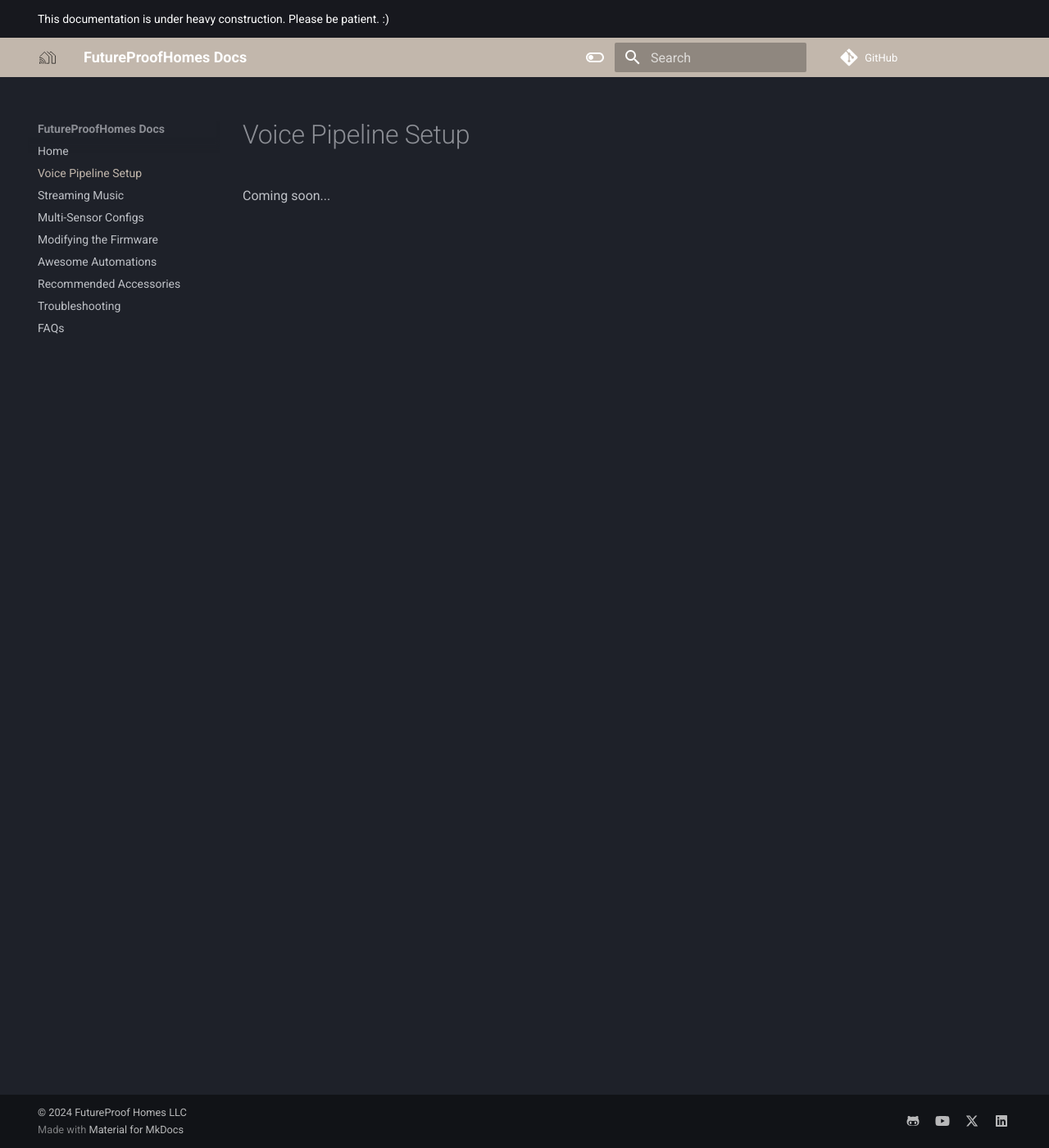
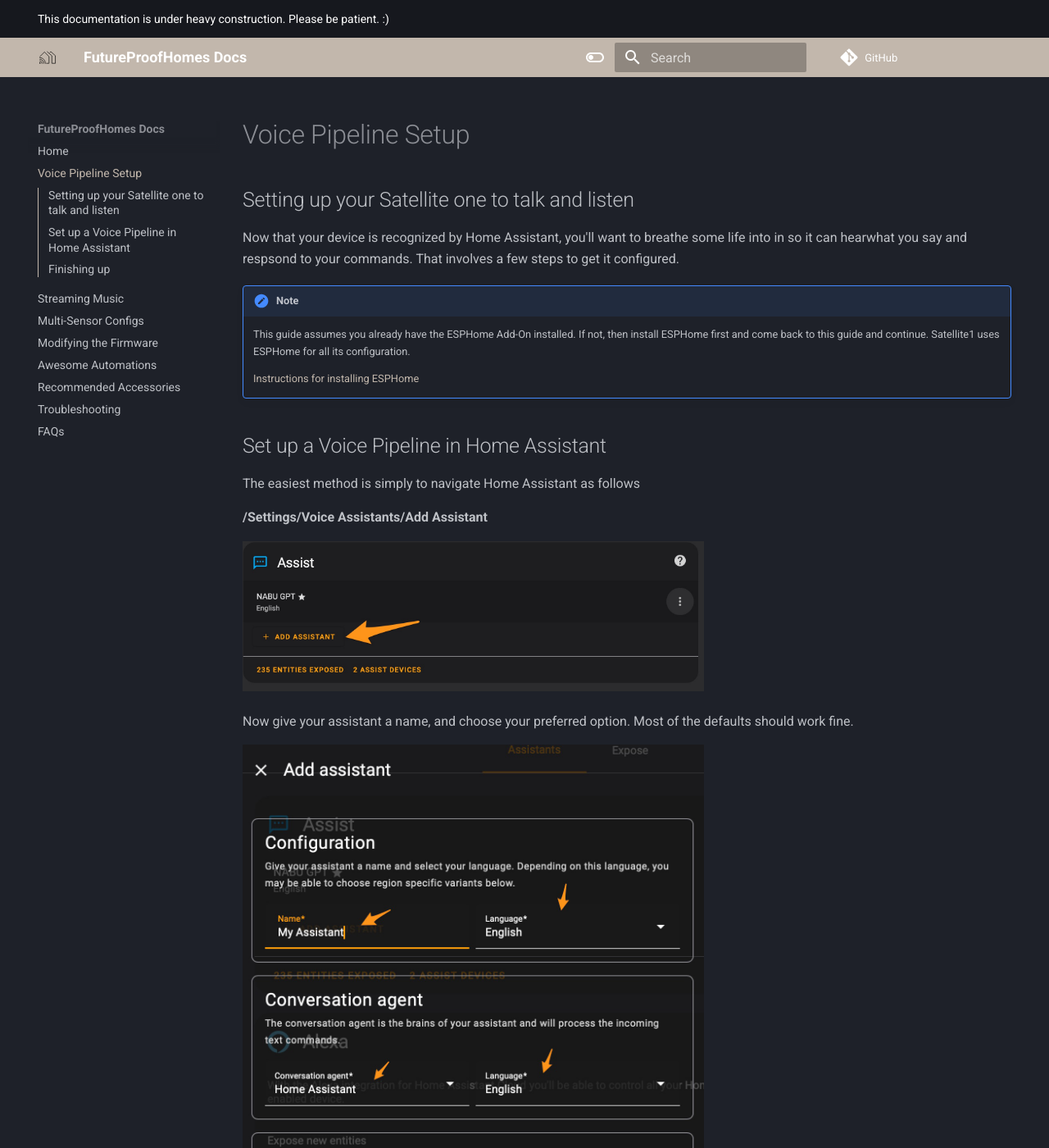
Before and after one commit to FutureProofHomes/Documentation, an MkDocs documentation site: the page built from docs/voice-pipeline.md, in a window 1280 px wide and 1400 px high. Shown: the whole window at 82% size. Built offline with MkDocs 1.6.1 and Material for MkDocs 9.7.7, drawn with Linux system fonts in a browser that asks for light colours; comment, search, counter and statistics services are not loaded; some of the changed text lies outside the part shown.

Commit message:
Added Voice Pipelines
Added Voice Pipelines

```diff
--- a/docs/voice-pipeline.md
+++ b/docs/voice-pipeline.md
@@ -1,3 +1,59 @@
-<!-- <iframe width="560" height="315" src="https://www.youtube.com/embed/yqWX86uT5jM?si=qK_A1XmaSsqYQ9js" title="YouTube video player" frameborder="0" allow="accelerometer; autoplay; clipboard-write; encrypted-media; gyroscope; picture-in-picture; web-share" referrerpolicy="strict-origin-when-cross-origin" allowfullscreen></iframe> -->
+## Setting up your Satellite one to talk and listen
 
-Coming soon...
+Now that your device is recognized by Home Assistant, you'll want to breathe some life into in so it can hearwhat you say and respsond to your commands.  That involves a few steps to get it configured.
+
+!!! note
+    This guide assumes you already have the ESPHome Add-On installed.  If not, then install ESPHome first and come back to this guide and continue. Satellite1 uses ESPHome for all its configuration.
+
+    <a href="https://esphome.io/guides/getting_started_hassio.html" target="_blank">Instructions for installing ESPHome</a>
+
+
+## Set up a Voice Pipeline in Home Assistant
+
+The easiest method is simply to navigate Home Assistant as follows
+
+**/Settings/Voice Assistants/Add Assistant**
+
+<img width="60%" alt="image" src="/assets/Pipeline0.png">
+
+Now give your assistant a name, and choose your preferred option.  Most of the defaults should work fine.
+
+<img width="60%" alt="image" src="/assets/Pipeline1.png">
+
+Lastly, click "Create"
+
+<img width="60%" alt="image" src="/assets/Pipeline2.png">
+
+You now have a "Voice Pipeline" that will soon be able to hear and speak.
+
+<img width="60%" alt="image" src="/assets/Pipeline3.png">
+
+Next you'll want to select that pipeline on your new Satellite1
+Navigate Home Assistant as follows
+
+**/Settings/Devices & Services/ESPHome/**
+
+Click on "1 device" directly under the Satellite1 device
+
+<img width="60%" alt="image" src="/assets/Pipeline4.png">
+
+Scroll down to the Configuration section, and make sure your new Voice Pipeline you configured in the previous steps is selected
+
+<img width="60%" alt="image" src="/assets/Pipeline5.png">
+
+You should also set your preferred wake word
+
+<img width="60%" alt="image" src="/assets/Pipeline7.png">
+
+You'll also notice here that there are a few other things you can play with.  You can toggle the switches to turn on the LED Ring, and mute the Microphone.  You can also set the hue and brightness of the LED ring here.  Try it!
+
+<img width="60%" alt="image" src="/assets/Pipeline8.png">
+
+
+Each of these setting has an immediate effect.  No need to restart anything.
+
+## Finishing up
+
+You should now be able to say "Hey Jarvis (or Ok Nabu), what time is it?" and Satellite1 should answer!
+
+Congtatulations!  You've completed the basic setup of your new Satellite1 Voice Assistant and added a voice piple line that it can use to listen and speak.
```
Also changed, not shown: docs/index.md (+5 -1 lines), docs/assets/Pipeline0.png (added), docs/assets/Pipeline1.png (added), docs/assets/Pipeline2.png (added), docs/assets/Pipeline3.png (added), docs/assets/Pipeline4.png (added), docs/assets/Pipeline5.png (added), docs/assets/Pipeline7.png (added), docs/assets/Pipeline8.png (added).
